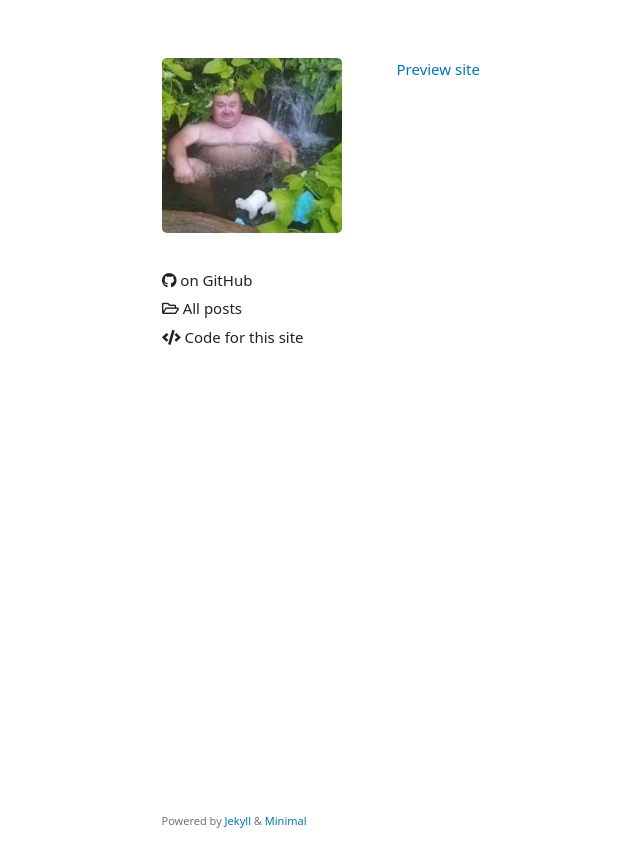
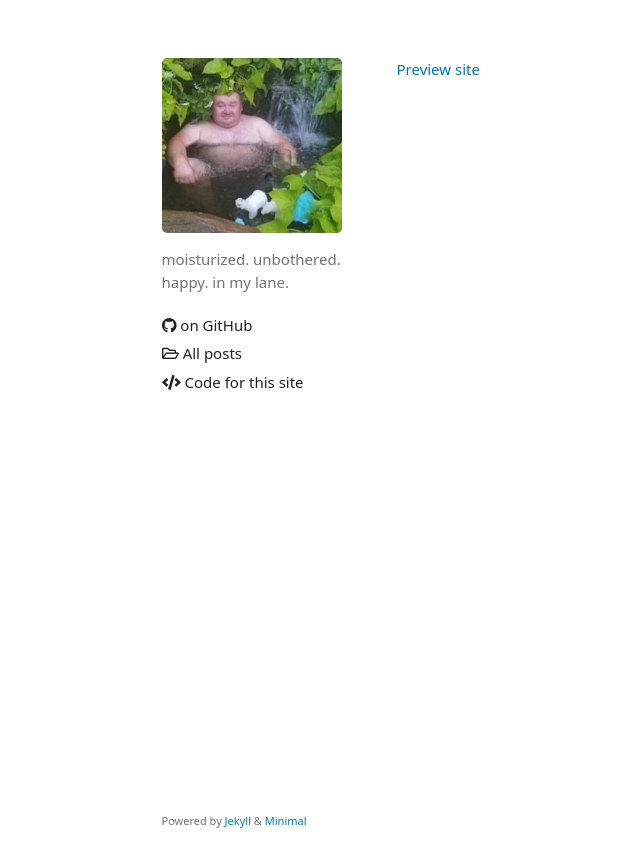
Before and after one commit to rbhan/rbhan.github.io, a Jekyll site: the page built from README.md, in a window 1280 px wide. Shown: the top 867 px of the page, without its empty margins (41-681 px from the left). Built offline with Jekyll 4.4.1, drawn with Linux system fonts in a browser that asks for light colours; some web fonts are replaced; our own code applies the rules of GitHub Pages for plain Markdown files; a script that is not in the unit is left out; the repository's description, which GitHub fills in, is left out.

Commit message:
Update default.html

```diff
--- a/_layouts/default.html
+++ b/_layouts/default.html
@@ -24,8 +24,8 @@
 
           <!-- <img class="img-circle" rel="prefetch" src={{ "/assets/img/logo.png?v=" | append: site.github.build_revision | relative_url }}> -->
           <!-- <h1><a href="{{ "/" | absolute_url }}">{{ site.title | default: site.github.repository_name }}</a></h1> -->
-
-          <p>{{ site.description | default: site.github.project_tagline }}</p>
+          <p>moisturized. unbothered. happy. in my lane.</p>
+          <!--<p>{{ site.description | default: site.github.project_tagline }}</p> -->
 
           <!-- {% if site.github.is_project_page %}
           <p class="view"><a href="{{ site.github.repository_url }}">View the Project on GitHub <small>{{ site.github.repository_nwo }}</small></a></p>
```
